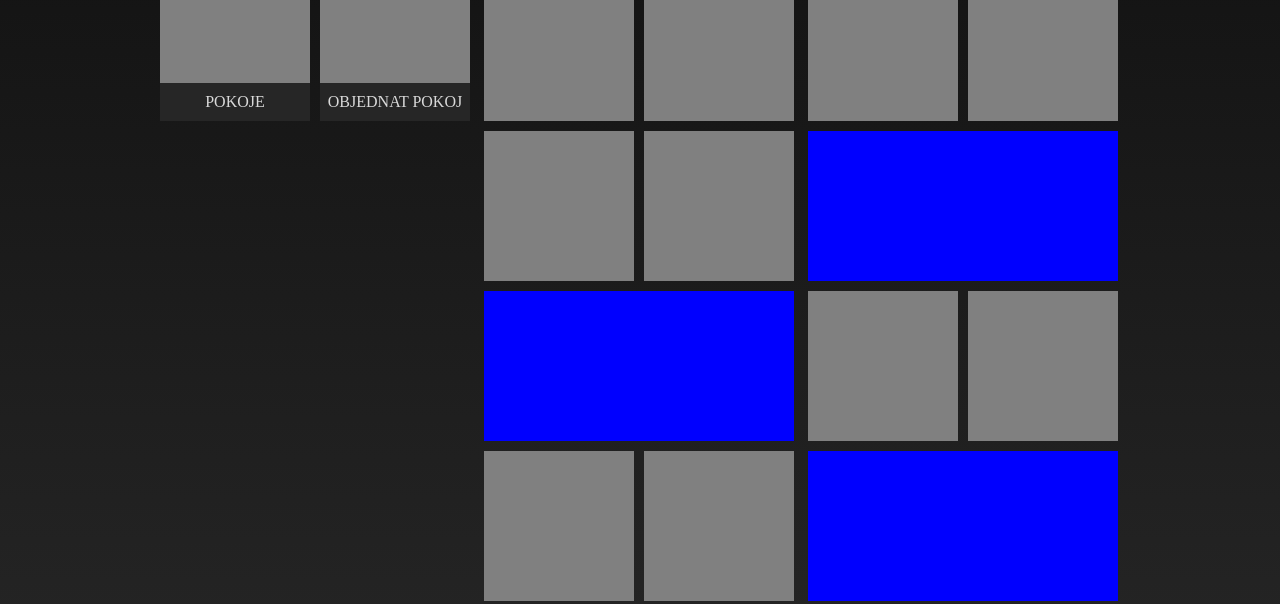
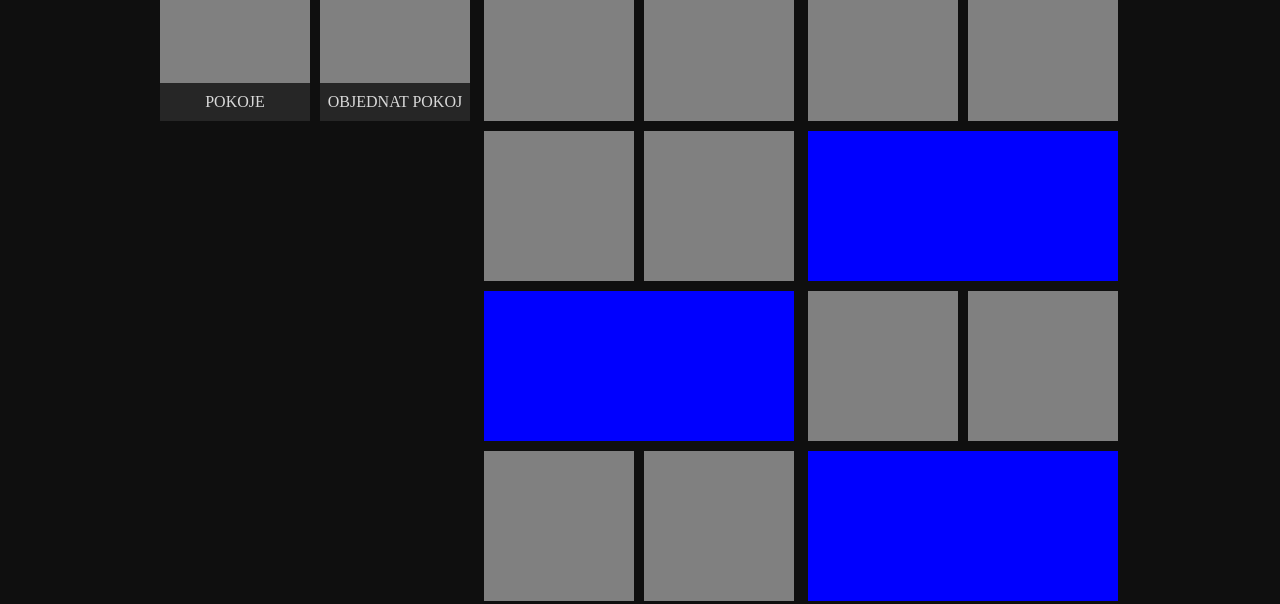
Before and after one commit to bergl/besidka, a website: page index.html in a window 1280 px wide. Shown: the part 234-838 px from the top of the page. Drawn offline with Linux system fonts and the light colour scheme; files that its build step writes are made by us from their sources.

Commit message:
clean bd

```diff
--- a/css/source/besidka.css
+++ b/css/source/besidka.css
@@ -1,8 +1,9 @@
 body {
     margin: 0px;
+    margin-top: 40px;
     margin-bottom: 40px;
-    background-color: rgb(54, 54, 54);
-    background: linear-gradient(rgb(15, 15, 15), rgb(54, 54, 54));
+    background-color: rgb(15,15,15);
+    transition: 0.5s margin;
 }
 
 .navBut {
@@ -286,11 +287,6 @@ div#contentLoader.FULLSCREEN div {
     transition-duration: 0.5s;
 }
 
-div#bd {
-    margin-top: 40px;
-    width: 100%;
-}
-
 div.columns {
     width: 1295px;
     margin: auto;
@@ -323,7 +319,7 @@ div.column {
 }
 
 @media only screen and (max-width : 675px) {
-    div#bd {
+    body {
         margin-top: 0px;
     }
     div.columns {
--- a/index.html
+++ b/index.html
@@ -9,8 +9,7 @@
 </head>
 <body>
     <div id="fb-root"></div>
-    <div id="bd">
-        <div class="columns">
+    <div class="columns">
             <div class="column">
                 <div class="tile middle logo noanim">
                     <img src="img/logo2.png"/>
@@ -129,8 +128,6 @@
                 </div>
             </div>
         </div>
-    </div>
-    <div style="clear: both"></div>
     <div id="contentLoader">
         <div class="roomContent">
             <div class="imgCont">
```
